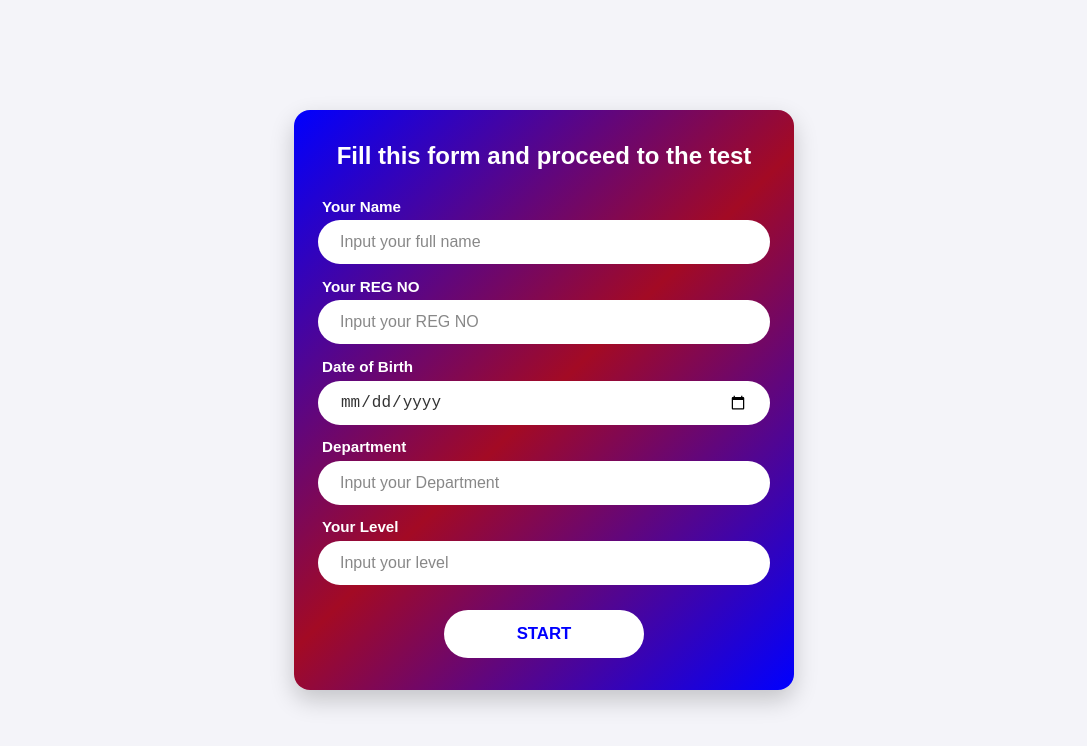
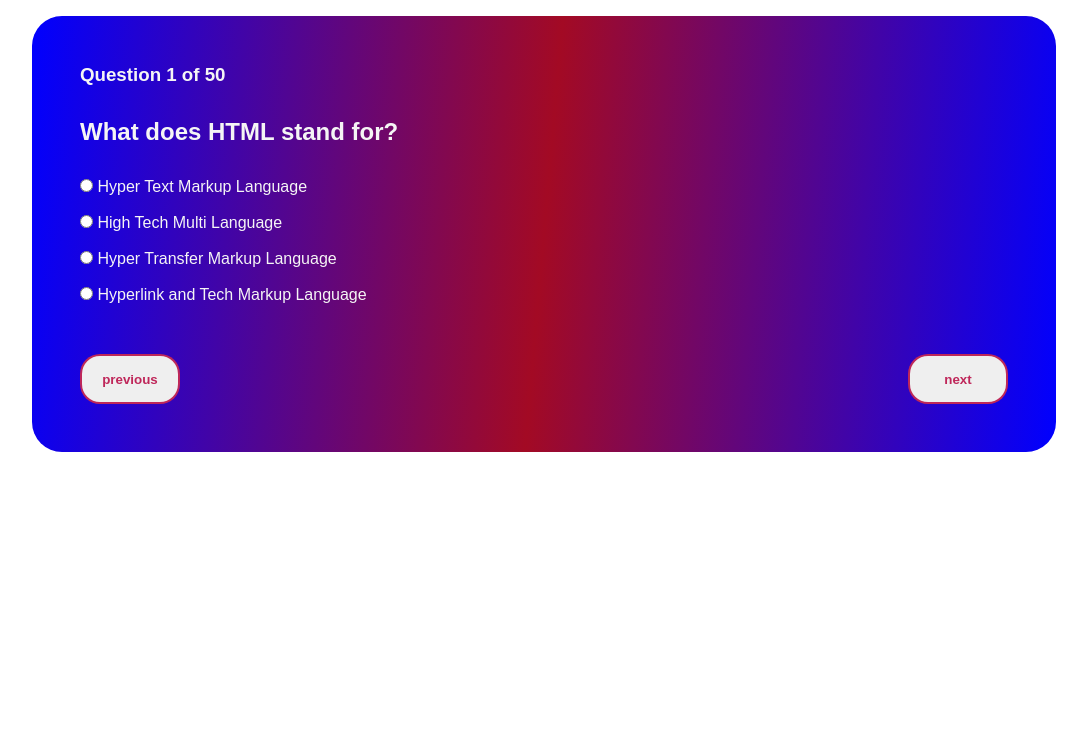
Before and after one commit to chukwu-Emmanuel-Eke/quiz, a plain HTML site: page index.html in a window 1280 px wide. Shown: the whole page, without its empty margins (96-1183 px from the left). Drawn offline with Linux system fonts and the light colour scheme.

Commit message:
Refactor HTML for quiz app layout and styling

```diff
--- a/index.html
+++ b/index.html
@@ -2,189 +2,101 @@
 <html lang="en">
 <head>
     <meta charset="UTF-8">
-    <meta name="viewport" content="width=device-width, initial-scale=1.0, maximum-scale= 1.0, user-scale = no">
-    <title>Registration Form</title>
+    <meta name="viewport" content="width=device-width, initial-scale=1.0">
+    <title>quiz app</title>
     <style>
-        * {
+        *{
             padding: 0;
             margin: 0;
             box-sizing: border-box;
+            font-family: Arial, Helvetica, sans-serif;
         }
-
-        body {
-            height: 100%;
-            min-height: 100dvh; /* Dynamic viewport height to prevent mobile browser bar overflow */
-            width: 100%;
-            font-family: Arial, Helvetica, sans-serif;
+        body{
+             width: 100vw;
+            height: 100vh;
             display: flex;
-            align-items: center;
-            justify-content: center;
-            background-color: #f4f4f9;
-            padding: 1rem; /* Edge spacing for mobile */
-        }
-
-        .container {
-            width: 100%;
-            max-width: 500px; /* Constrains size on desktop, full-width on mobile */
-            display: flex;
+            flex-direction: column;
+            align-items:center;
             justify-content: center;
         }
-
-        form {
-            background: linear-gradient(135deg, #0000FF, #A30A24, #0000FF);
-            width: 100%;
-            padding: 2rem 1.5rem;
-            border-radius: 16px;
-            box-shadow: 0 10px 25px rgba(0, 0, 0, 0.2);
+        .container{
+            width: 80%;
+            height: auto;
             display: flex;
             flex-direction: column;
-            gap: 1.25rem;
+            gap: 2rem;
+             background:linear-gradient(95deg, blue,rgb(163, 10, 36),blue);
+            border-radius:30px;
+            margin: 1rem;
+            padding: 3rem;
+            position: fixed;
+            top: 0;
+            box-shadow: 20px 20px  0 white;
         }
+        #previous{
+         color:   rgba(182, 5, 64, 0.856);
+         width: 100px;
+         height: 50px;
+         border-radius: 20px;
+         border: 2px solid rgba(182, 5, 64, 0.856);
+         cursor: pointer;
+        font-weight: 900;
+        }
+        #next{
+         color: rgba(182, 5, 64, 0.856);
+         width: 100px;
+         height: 50px;
+         border-radius: 20px;
+          border: 2px solid rgba(182, 5, 64, 0.856);
+         cursor: pointer;
+         font-weight: 900;
+        }
+    .control{
+        display:flex;
+        justify-content: space-between;
+    }
+    h2,h3{
+        color: whitesmoke;
+    }
+    #option{
+        display: flex;
+        flex-direction: column;
+        color: whitesmoke;
+        font: 1rem sans-serif;
+    }
+  @media (max-width:379px) {
+    #previous, #next{
+         width: 70px;
+         height: 30px;
+         border-radius: 20px;
+         border: none;
+         cursor: pointer;
+        font-weight: 600;
+    }
+     #option{
+        display: flex;
+        flex-direction: column;
+        color: whitesmoke;
+        font: 0.5rem sans-serif;
+    }
+    h2{
+        font-size: small;
+    }
 
-        h2 {
-            color: #ffffff;
-            text-align: center;
-            font-size: clamp(1.2rem, 4vw, 1.5rem);
-            margin-bottom: 0.5rem;
-        }
-
-        .details {
-            display: flex;
-            flex-direction: column;
-            gap: 0.85rem;
-            width: 100%;
-        }
-
-        .input-group {
-            display: flex;
-            flex-direction: column;
-            gap: 0.35rem;
-        }
-
-        label {
-            color: #ffffff;
-            font-size: 0.95rem;
-            font-weight: bold;
-            margin-left: 0.25rem;
-        }
-
-        input {
-            width: 100%;
-            min-height: 2.75rem; /* Larger touch target for mobile */
-            border-radius: 25px;
-            border: 2px solid transparent;
-            padding: 0 1.25rem;
-            font-size: 1rem;
-            outline: none;
-            transition: border-color 0.2s, box-shadow 0.2s;
-        }
-
-        input:focus {
-            border-color: #ffffff;
-            box-shadow: 0 0 8px rgba(255, 255, 255, 0.6);
-        }
-
-        input::placeholder {
-            color: #888888;
-        }
-
-        /* Styling native mobile date picker input */
-        input[type="date"] {
-            color: #333333;
-            background-color: #ffffff;
-        }
-
-        .last {
-            display: flex;
-            justify-content: center;
-            margin-top: 0.75rem;
-        }
-
-        button {
-            width: 100%;
-            max-width: 200px;
-            height: 48px;
-            border: none;
-            border-radius: 25px;
-            background-color: #ffffff;
-            color: #0000FF;
-            font-weight: bold;
-            font-size: 1.05rem;
-            cursor: pointer;
-            transition: transform 0.1s, background-color 0.2s;
-        }
-
-        button:hover {
-            background-color: #f0f0f0;
-        }
-
-        button:active {
-            transform: scale(0.98);
-        }
-
-        /* Phone layout optimizations */
-        @media (max-width: 480px) {
-            body {
-                padding: 0.5rem; /* Maximize screen coverage on small devices */
-            }
-
-            form {
-                padding: 1.5rem 1rem;
-                border-radius: 12px;
-            }
-        }
+  }
     </style>
 </head>
 <body>
     <div class="container">
-        <form action="">
-            <h2>Fill this form and proceed to the test</h2>
-
-            <div class="details">
-                <div class="input-group">
-                    <label for="fullname">Your Name</label>
-                    <input type="text" id="fullname" placeholder="Input your full name" required>
-                </div>
-
-                <div class="input-group">
-                    <label for="regno">Your REG NO</label>
-                    <input type="text" id="regno" placeholder="Input your REG NO" required>
-                </div>
-
-                <div class="input-group">
-                    <label for="dob">Date of Birth</label>
-                    <input type="date" id="dob" required>
-                </div>
-
-                <div class="input-group">
-                    <label for="dept">Department</label>
-                    <input type="text" id="dept" placeholder="Input your Department" required>
-                </div>
-
-                <div class="input-group">
-                    <label for="level">Your Level</label>
-                    <input type="text" id="level" placeholder="Input your level" required>
-                </div>
-
-                <div class="last">
-                    <button type="submit" id="btn">START</button>
-                </div>
-            </div>
-        </form>
+        <h3 id="questionNumber"></h3>
+        <h2 id="question"></h2>
+        <div id="option"></div>
+        <div class="control">
+            <button id="previous">previous</button>
+            <button id="next">next</button>
+        </div>
     </div>
-
-    <script>
-    let btn = document.querySelector('#btn');
-
-    btn.addEventListener('click', function(e) {
-        e.preventDefault();
-        let form = document.querySelector('form');
-        if (form.checkValidity()) {
-            window.location.href = 'quiz.html';
-        } else {
-            form.reportValidity();
-        }
-    });
-    </script>
+  <script src="quiz.js"></script>
+  <script src="quiz-back.js"></script>
 </body>
 </html>
```
